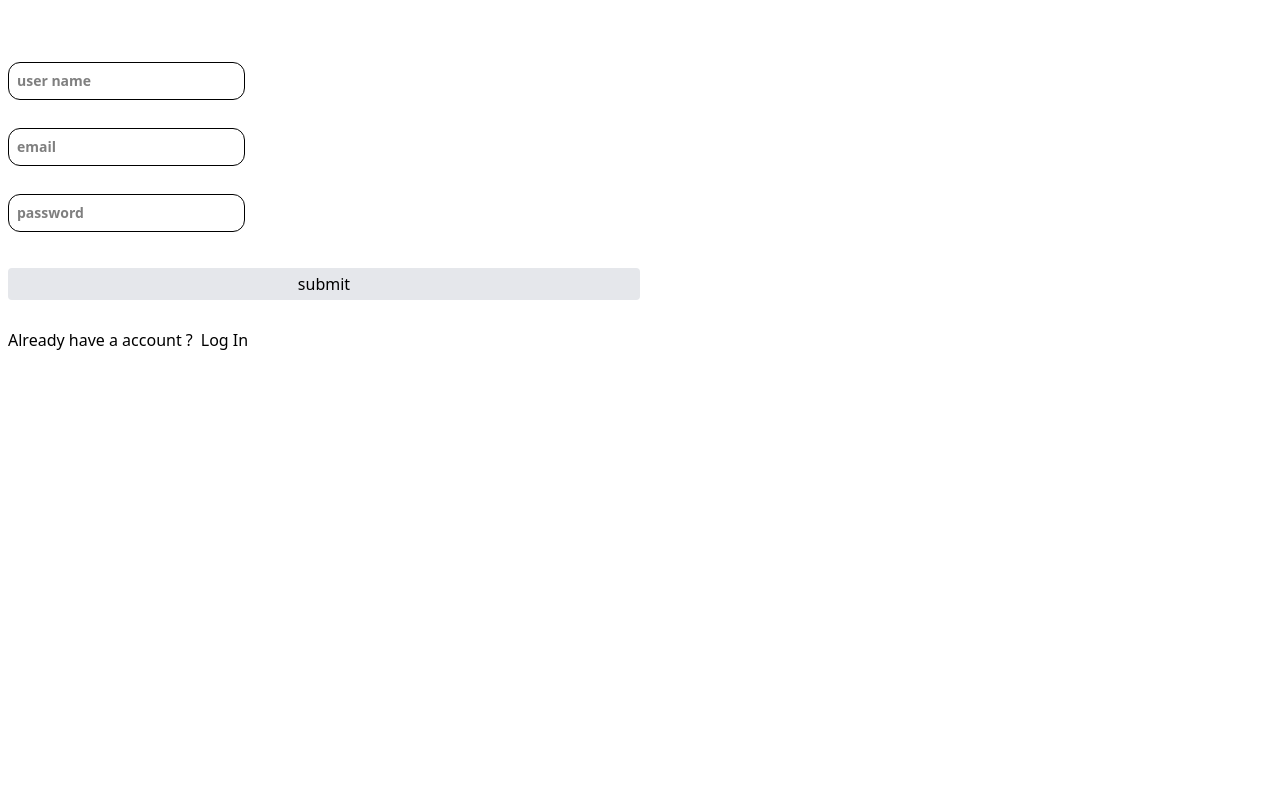
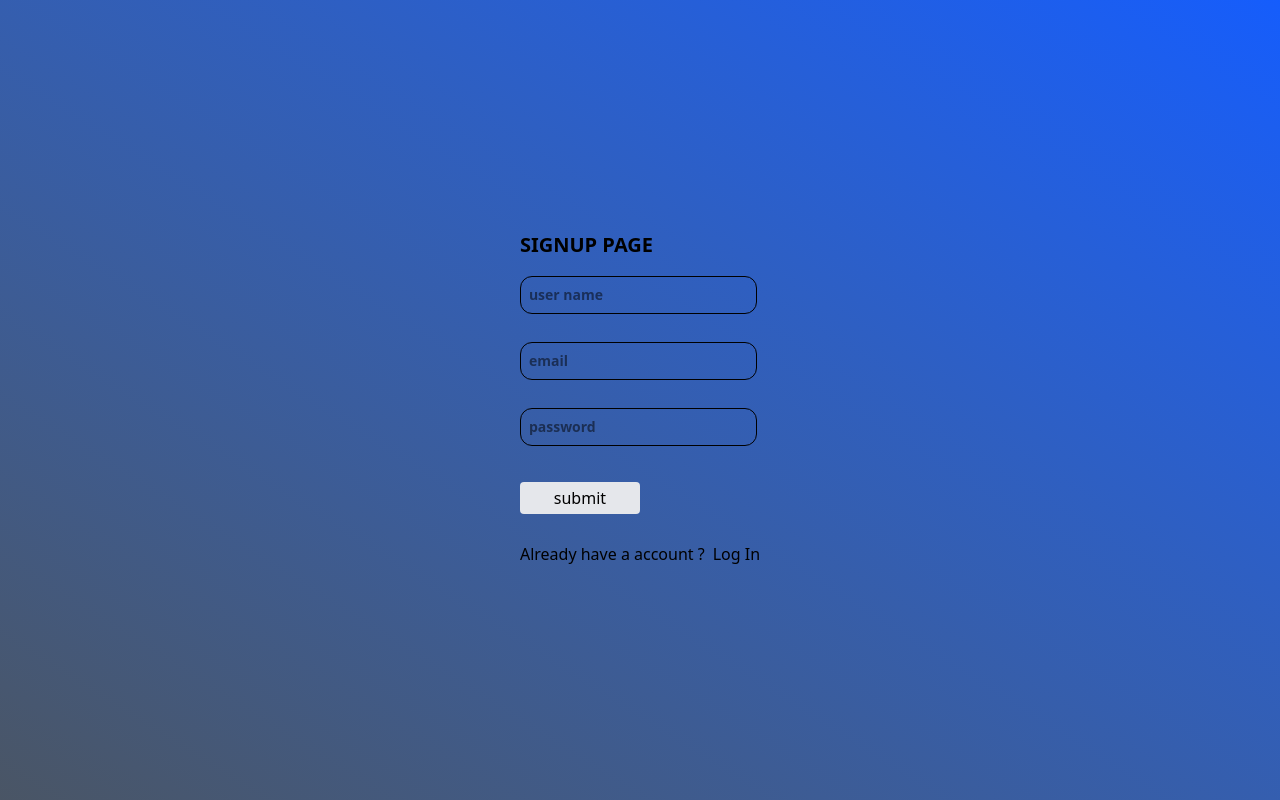
Before and after one commit to MuthuPandi-1963/Auth-System-Frontend, a React (Vite) app: page /auth/signup in a window 1280 px wide. Built offline with nearby package versions, Linux system fonts and the light colour scheme; no server answers.

Commit message:
ui and nav ,route changes

```diff
--- /dev/null
+++ b/src/Auth/Signin/Layouts/Signin.jsx
@@ -0,0 +1,8 @@
+import SignIn from '../SignIn'
+export default function Signin(){
+    return(
+        <div className="flex justify-center items-center h-screen background">
+            <SignIn/>
+        </div>
+    )
+}
--- /dev/null
+++ b/src/Auth/Signin/Layouts/Signup.jsx
@@ -0,0 +1,9 @@
+import SignUp from "../SignUp"
+export default function Singup(){
+return(
+    <div className="flex justify-center h-screen items-center background">
+    <SignUp/>
+
+    </div>
+)
+}
--- a/src/Auth/Signin/SignIn.jsx
+++ b/src/Auth/Signin/SignIn.jsx
@@ -71,7 +71,7 @@ export default function Authform(){
 
     return(
           <div className=''>
-        <div className="relative   w-1/2  p-8  bg-gray-300  rounded-2xl shadow-lg" id="auth">
+        <div className="relative     p-8  bg-gray-300  rounded-2xl shadow-lg" id="auth">
 
       <form className=" flex flex-col gap-3 " onSubmit={OnsubmitHandle} >
         <h2 className="headers py-2 font-bold uppercase  text-3xl">sign in</h2>
--- a/src/Auth/Signin/SignUp.jsx
+++ b/src/Auth/Signin/SignUp.jsx
@@ -64,8 +64,8 @@ export default function SignUp(){
     return(
         <div className="place-content-center m-2">
 
-            <div className="justify-center items-center ">
-        <h1 className="font-semibold text-[20px] my-2 uppercase text-white">SignUp page</h1>
+            <div className="justify-center grid items-center ">
+        <h1 className="font-semibold text-[20px] my-2 uppercase ">SignUp page</h1>
 
             <form className="flex flex-col gap-3 " onSubmit={OnsubmitHandle}>
                <Inputs
--- a/src/Routers/AuthRoutes.jsx
+++ b/src/Routers/AuthRoutes.jsx
@@ -1,7 +1,8 @@
 import { Outlet,Route,Routes } from "react-router-dom";
 import SignUp from "../Auth/Signin/SignUp";
-import SignIn from "../Auth/Signin/SignIn"
+import Signin from "../Auth/Signin/Layouts/Signin"
 import Error from "./Error";
+import Signup from "../Auth/Signin/Layouts/Signup";
 import Templates from '../website/component/Templates/Templates'
 import  Home  from "../website/component/Templates/Home";
 import Otpgen from '../Auth/PAsswordManagements/Otpgen'
@@ -10,13 +11,12 @@ export default function AuthRoute(){
     return(
         <Routes>
             <Route >
-                  <Route path="login" element={<SignIn/>}/>
-                <Route path="signup" element={<SignUp/>}/>
+                  <Route path="login" element={<Signin/>}/>
+                <Route path="signup" element={<Signup/>}/>
                 <Route path="otpgen" element={<Otpgen/>}/>
                 <Route path='resetpassword' element={<ResetPassword/>}/>
-
-
-            </Route>
+                <Route path="/*" element={<Error/>}/>
+                        </Route>
         </Routes>
     )
 
--- a/src/Routers/BaseRoutes.jsx
+++ b/src/Routers/BaseRoutes.jsx
@@ -11,9 +11,7 @@ export default function baseRoutes() {
         <Route index element={<Templates/>}/>
       <Route path="home" element={<Home />}/>
         <Route path="about" element={<About />} />
-        <Route path="hero" element={<Hero />} />
-
-
+       <Route path="*" element={<Error/>}/>
     </Routes>
   );
 
--- a/src/Routers/MainRoutes.jsx
+++ b/src/Routers/MainRoutes.jsx
@@ -15,7 +15,6 @@ export default function App() {
 
       {/* Private routes */}
       <Route path="/app/*" element={<Routing />} />
-      <Route path="*" element={<Error />} />
     </Routes>
   );
 }
--- a/src/Routers/Routing.jsx
+++ b/src/Routers/Routing.jsx
@@ -11,7 +11,7 @@ export default function Routing(){
         <Routes >
        <Route path='/profile/:id' element={<Profile/>}/>
        <Route path='social' element={<Social/>}/>
-
+        <Route path="*" element={<Error/>}/>
         </Routes>
     )
 
```
